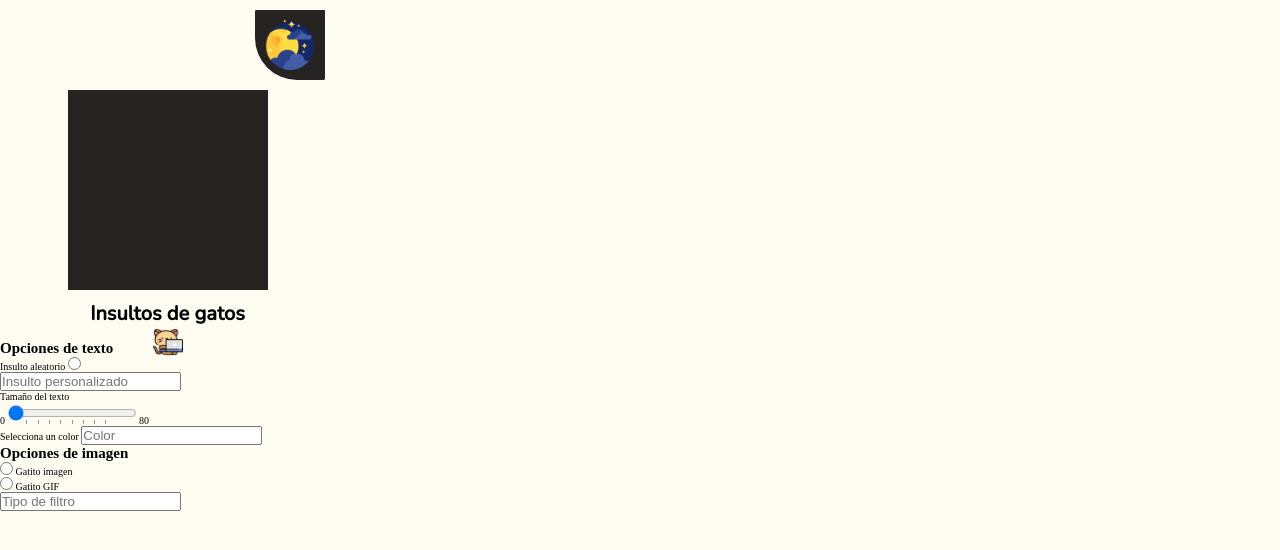
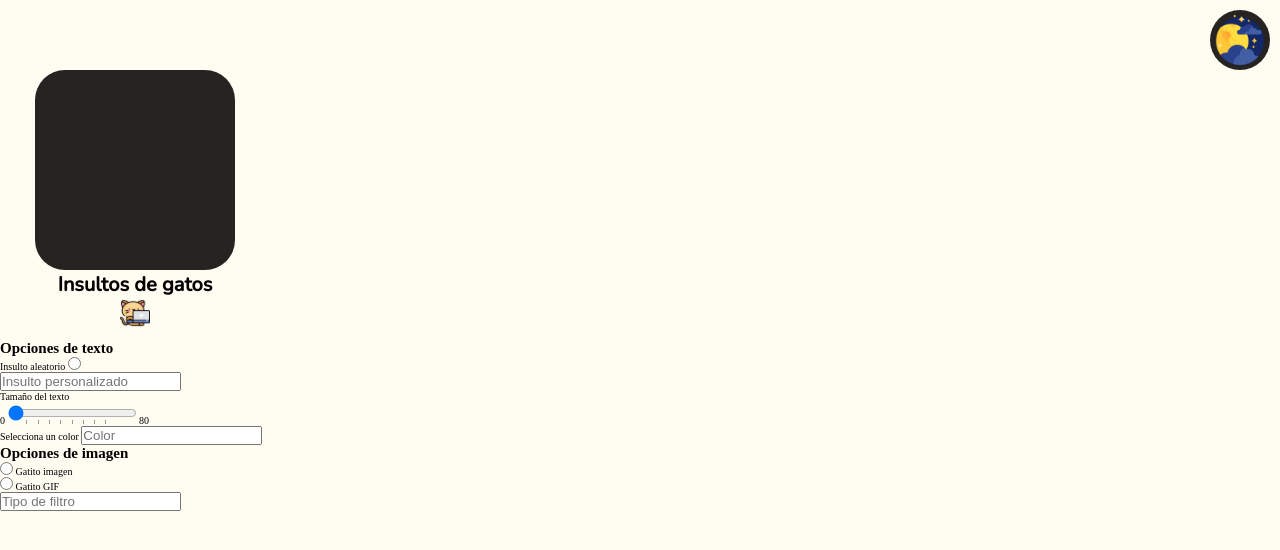
Before and after one commit to Dac099/insultosDeGatos, a website built with webpack: page src/html/index.html in a window 1280 px wide. Built offline with nearby package versions, Linux system fonts and the light colour scheme.

Commit message:
hero arreglado

```diff
--- a/src/html/index.html
+++ b/src/html/index.html
@@ -12,13 +12,10 @@
 </head>
 <body>
     <article class="hero">
-        <!-- Extraer los figure de section para cambiar el responsive layout-->
-        <section class="hero__images">
-            <figure class="hero__icon-theme">
-                <img src="../../images/moon.png" alt="button to change to night theme" style="width: 50px;">
-            </figure>
-            <figure class="hero__media-cat"></figure>
-        </section>
+        <figure class="hero__icon-theme">
+            <img src="../../images/moon.png" alt="button to change to night theme" style="width: 50px;">
+        </figure>
+        <figure class="hero__media-cat"></figure>
         <h1>Insultos de gatos</h1>
         <figure class="hero__btn-cat">
             <img src="../../images/kitty.png" alt="imgen de gato para generar insulto de gato" style="width: 30px;">
--- a/src/scss/_hero.scss
+++ b/src/scss/_hero.scss
@@ -1,34 +1,32 @@
 .hero
 {
     display: grid;
-    grid-template-rows: 4fr 1fr 1fr;
+    grid-template-rows: 1fr 3fr 1fr 1fr;
+    grid-template-columns: max(250px) 1fr;
     height: 40vh;
-    margin-bottom: 10px;
+    margin: 10px;
 
-    .hero__images
-    {
-        width: 100%;
-        display: grid;
-        grid-template-rows: 1fr 3fr;
-        gap: 10px;
     .hero__icon-theme
     {
+        grid-column: 2 / 3;
         justify-self: end;
-            width: 70px;
-            height: 70px;
-            background-color: $textColor;
-            border-radius: 2% 0% 2% 60%;
+        width: 60px;
+        height: 60px;
         display: grid;
         place-content: center;
+        border-radius: 50%;
+        background-color: $textColor;
     }
 
     .hero__media-cat
     {
         width: 200px;
         height: 200px;
+        grid-column: 1 / 2;
+        grid-row: 2 / 3;
         justify-self: center;
+        border-radius: 15%;
         background-color: $textColor;
-        }
     }
 
     h1
@@ -36,36 +34,17 @@
         justify-self: center;
         font-family: $fontTitle;
         font-size: 2rem;
+        grid-column: 1 / 2;
+        grid-row: 3 / 4;
+        align-self: center;
     }
 
     .hero__btn-cat
     {
         justify-self: center;
-
+        grid-row: 4 / 5;
+        grid-column: 1 / 2;
+        align-self: flex-start;
     }
 
 }
-
-@media only screen and (min-width: 744px) {
-    .hero
-    {
-        grid-template-columns: 1fr 3fr;
-        grid-template-rows: 4fr 1fr 1fr;
-        margin: 10px;
-
-        .hero__images .hero__icon-theme
-        {
-
-        }
-
-        h1
-        {
-            grid-row: 2 / 3;
-        }
-
-        .hero__btn-cat
-        {
-            grid-row: 3 / 4;
-        }
-    }
-}
```
Also changed, not shown: dist/main.html, dist/main.js. Lines whose indentation alone changed are shown as unchanged.
